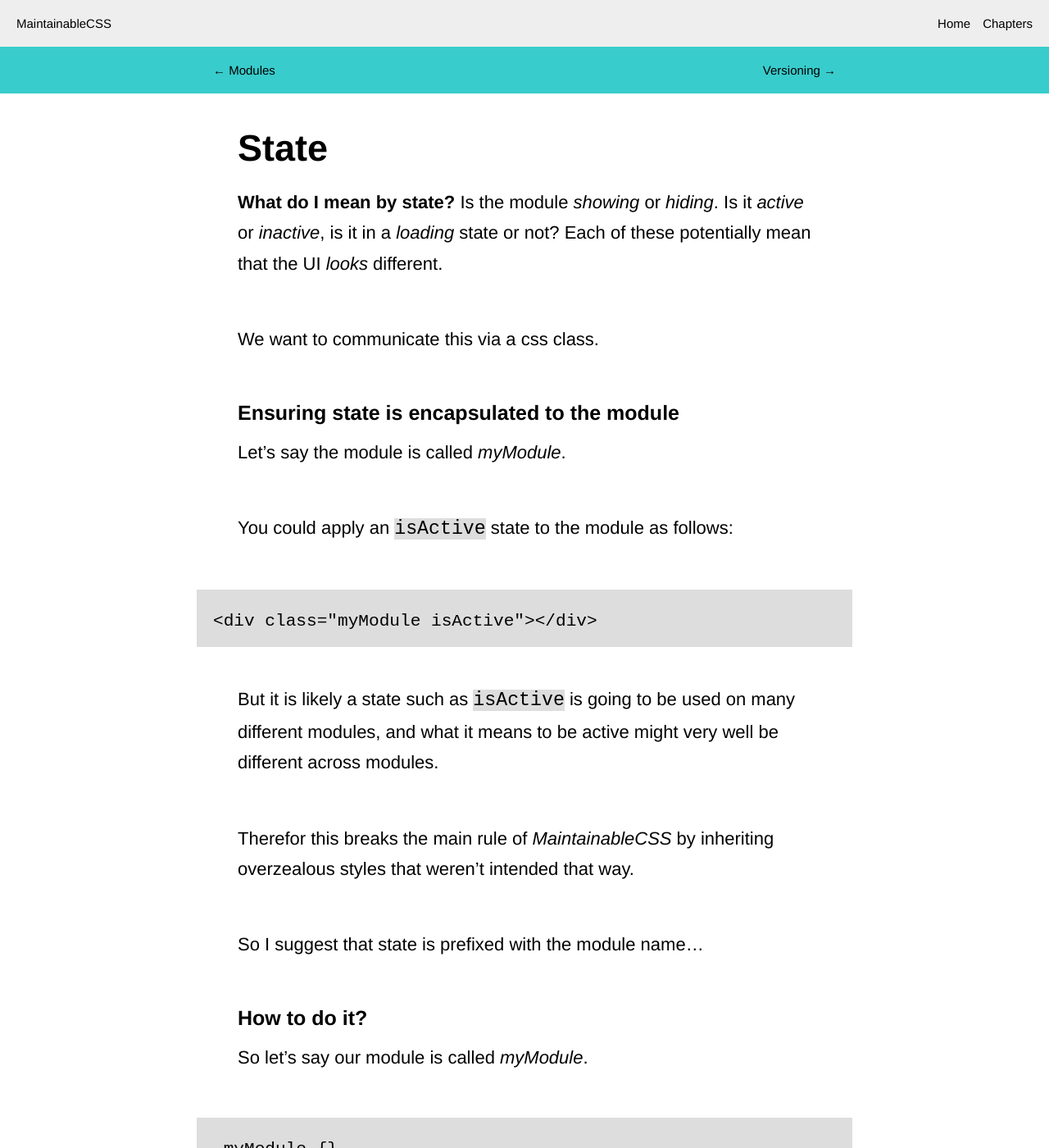
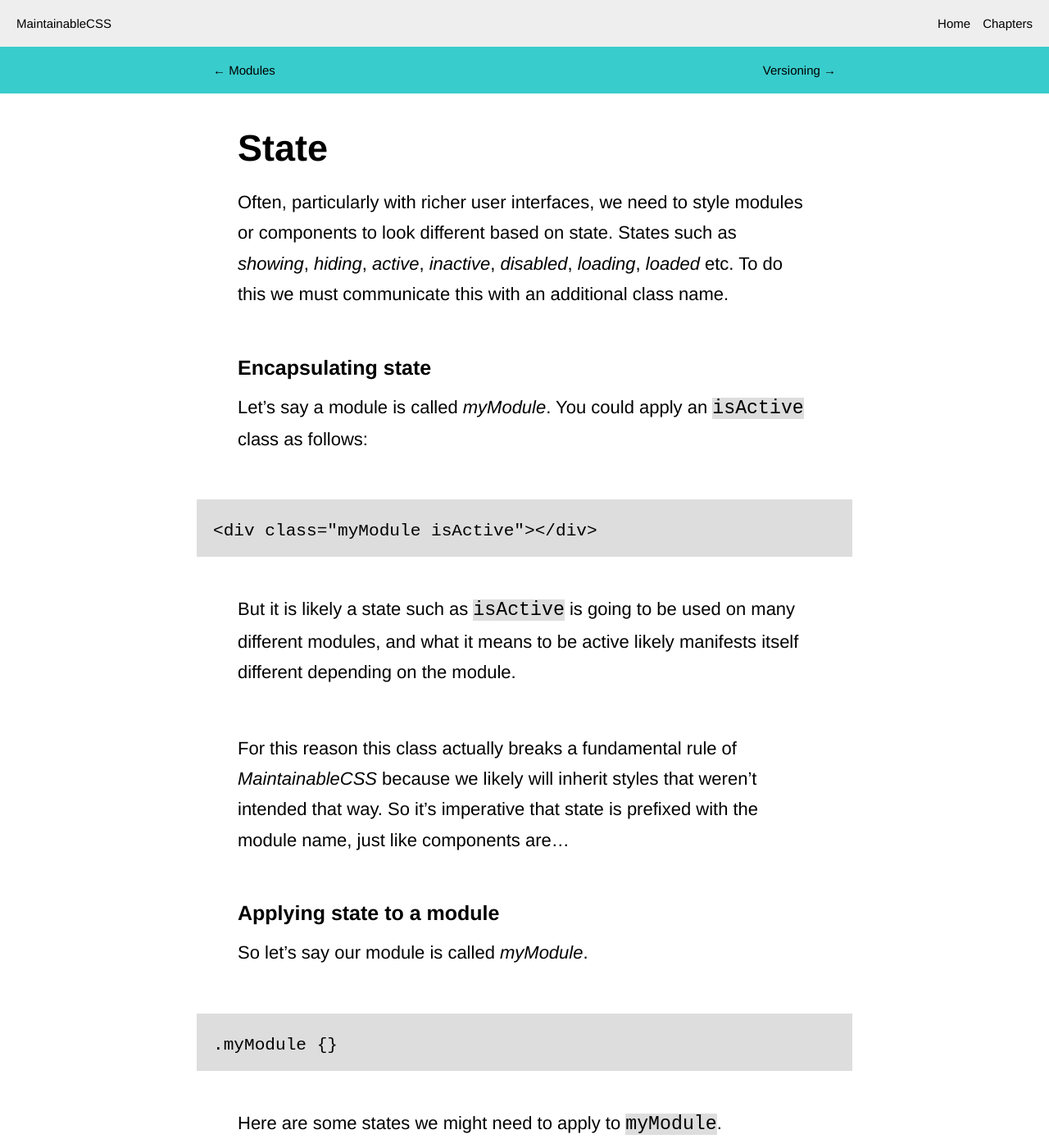
Before and after one commit to adamsilver/maintainablecss.com-jekyll, a Jekyll site: the page built from _chapters/07-state.md, in a window 1280 px wide and 1400 px high. Shown: the whole window at 82% size. Built offline with Jekyll 4.4.1, drawn with Linux system fonts in a browser that asks for light colours; some of the changed text lies outside the part shown.

Commit message:
Updated state

```diff
--- a/_chapters/07-state.md
+++ b/_chapters/07-state.md
@@ -5,25 +5,19 @@ section: Core
 permalink: /chapters/state/
 ---
 
-**What do I mean by state?** Is the module *showing* or *hiding*. Is it *active* or *inactive*, is it in a *loading* state or not? Each of these potentially mean that the UI *looks* different.
+Often, particularly with richer user interfaces, we need to style modules or components to look different based on state. States such as *showing*, *hiding*, *active*, *inactive*, *disabled*, *loading*, *loaded* etc. To do this we must communicate this with an additional class name.
 
-We want to communicate this via a css class.
+## Encapsulating state
 
-## Ensuring state is encapsulated to the module
-
-Let's say the module is called *myModule*.
-
-You could apply an `isActive` state to the module as follows:
+Let's say a module is called *myModule*. You could apply an `isActive` class as follows:
 
 	<div class="myModule isActive"></div>
 
-But it is likely a state such as `isActive` is going to be used on many different modules, and what it means to be active might very well be different across modules.
+But it is likely a state such as `isActive` is going to be used on many different modules, and what it means to be active likely manifests itself different depending on the module.
 
-Therefor this breaks the main rule of *MaintainableCSS* by inheriting overzealous styles that weren't intended that way.
+For this reason this class actually breaks a fundamental rule of *MaintainableCSS* because we likely will inherit styles that weren't intended that way. So it's imperative that state is prefixed with the module name, just like components are...
 
-So I suggest that state is prefixed with the module name...
-
-## How to do it?
+## Applying state to a module
 
 So let's say our module is called *myModule*.
 
@@ -45,14 +39,12 @@ And the HTML needs to be as follows:
 
 	<div class="myModule myModule-isDisabled">
 		<p class="myModule-title">The title</p>
-		<p class="myModule-somethingElse">Something else</p>
 	</div>
 
-Note: the module container has both classes.
+## Applying state to a component
 
-If you wanted to apply state to to just the title then you would apply `myModule-title-isDisabled` to the title component as follows:
+If you wanted to apply state to to just the *title* component, then you would apply `myModule-title-isDisabled` to the title component as follows:
 
 	<div class="myModule">
 		<p class="myModule-title myModule-isDisabled">The title</p>
-		<p class="myModule-somethingElse">Something else</p>
 	</div>
```
